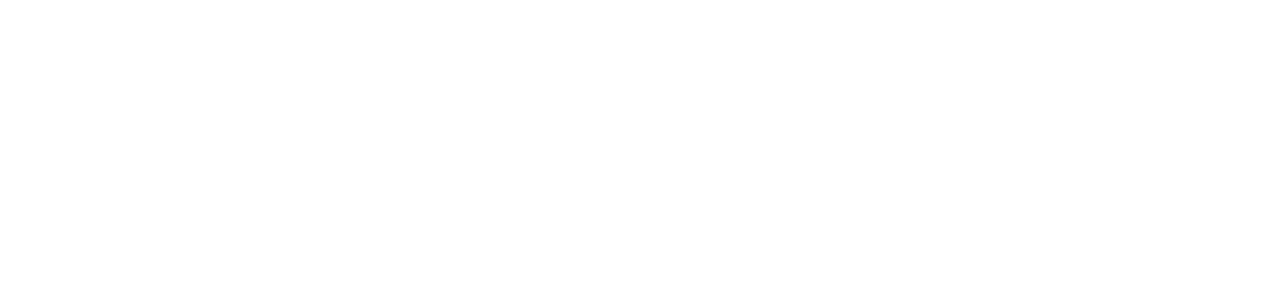
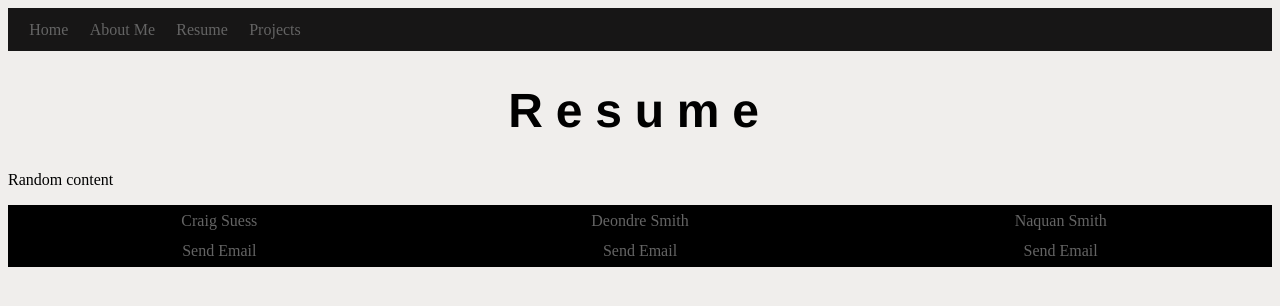
Before and after one commit to craig-suess/Konoha-Collaboration, a plain HTML site: page resume.html in a window 1280 px wide. Drawn offline with Linux system fonts and the light colour scheme.

Commit message:
Updated Footer & Other pages

```diff
--- a/resume.html
+++ b/resume.html
@@ -8,6 +8,35 @@
 </head>
 
 <body>
+    <link href='https://fonts.googleapis.com/css?family=Cinzel' rel="stylesheet">
+    <link rel="stylesheet" href="style.css">
+
+
+    <nav id="webpages">
+        <a href="index.html">Home</a>
+        <a href="aboutme.html">About Me</a>
+        <a href="resume.html">Resume</a>
+        <a href="projects.html">Projects</a>
+    </nav>
+    <div>
+        <h1>Resume</h1>
+        <p>Random content</p>
+    </div>
+
+    <div class="footer">
+        <table>
+            <tr>
+                <td>Craig Suess</td>
+                <td>Deondre Smith</td>
+                <td>Naquan Smith</td>
+            </tr>
+            <tr>
+                <td><a id="suesscraig112715@gmail.com" class="email" href="mailto:suesscraig112715@gmail.com">Send Email</a></td>
+                <td><a id="deondresmith18@gmail.com" class="email" href="mailto:deondresmith18@gmail.com">Send Email</a></td>
+                <td><a id="naquan_s@yahoo.com" class="email" href="mailto:naquan_s@yahoo.com">Send Email</a></td>
+            </tr>
+        </table>
+    </div>
 
 </body>
 
```
Also changed, not shown: aboutme.html (+23 -0 lines), projects.html (+15 -0 lines), style.css (line endings or trailing spaces).
